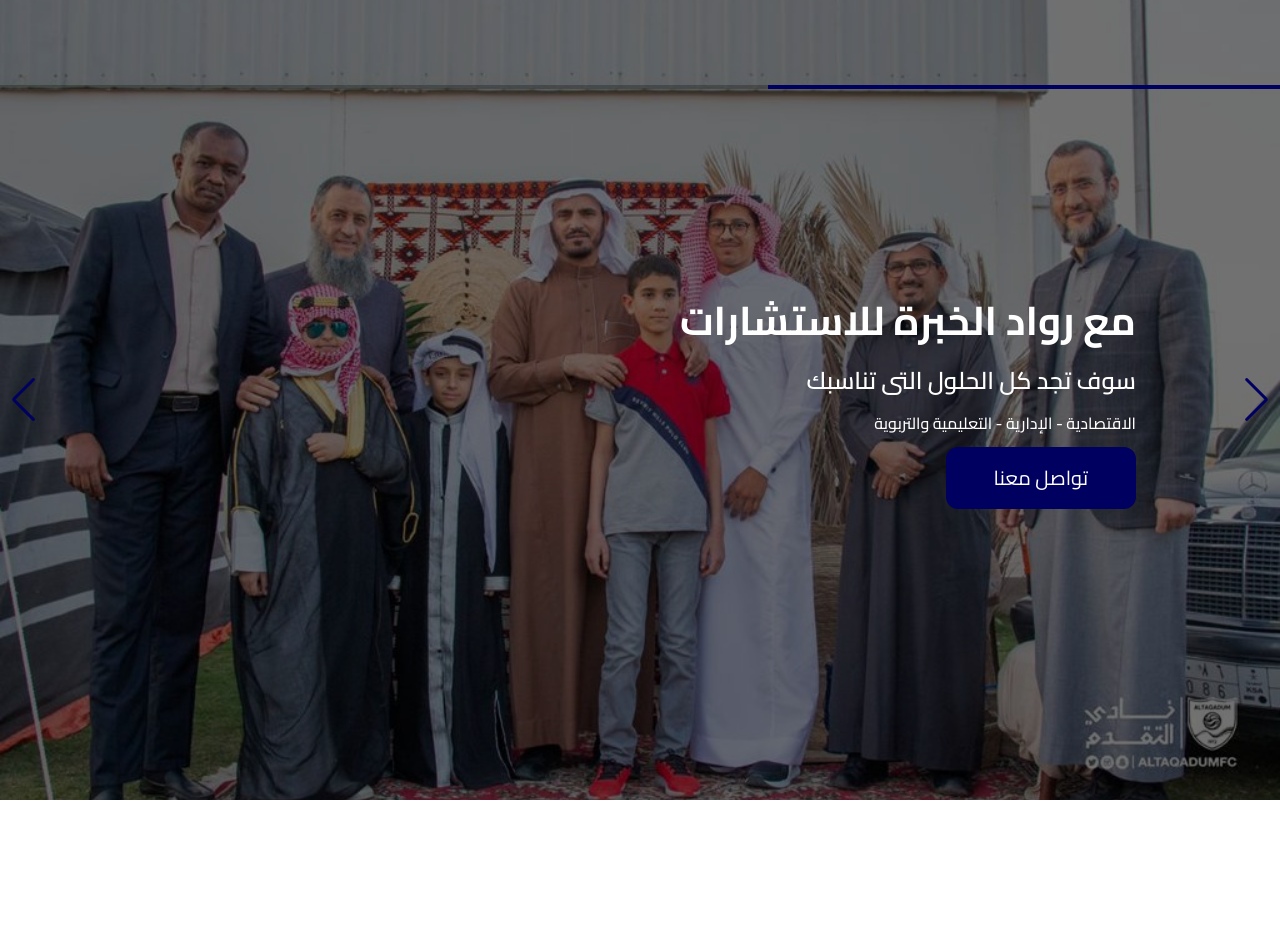
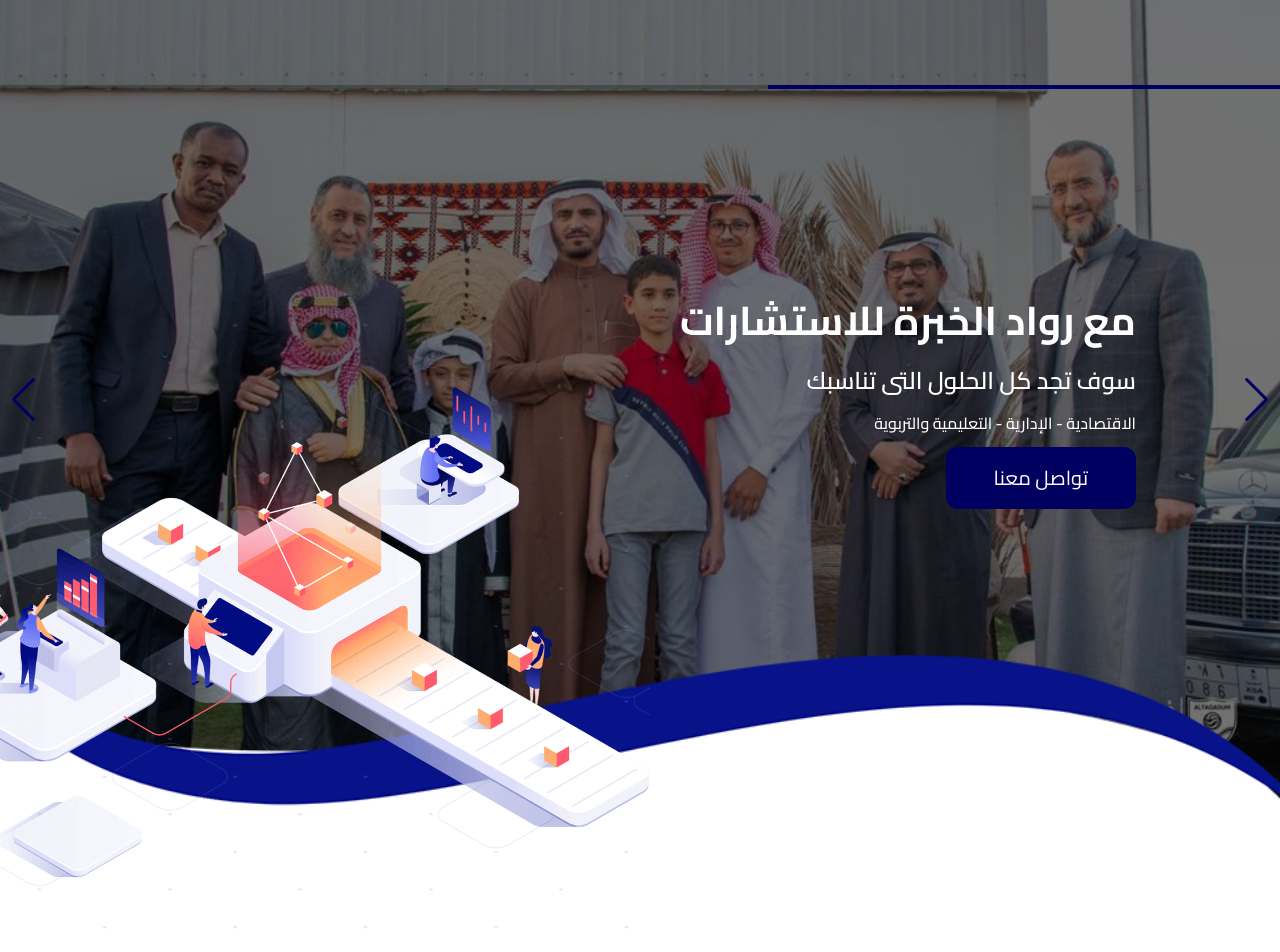
Before and after one commit to Ibrahim-Amr/Qtech-task, a Next.js app: page / in a window 1280 px wide. Shown: the top 952 px of the page. Before the commit the page ends 800 px from the top, so only its background shows below. Built offline with nearby package versions, Linux system fonts and the light colour scheme.

Commit message:
added wave

```diff
--- a/app/components/hero/Slider.tsx
+++ b/app/components/hero/Slider.tsx
@@ -8,6 +8,7 @@ import img3 from '@/public/slider/3.jpeg';
 import img4 from '@/public/slider/4.jpeg';
 import img5 from '@/public/slider/5.jpeg';
 import Button from '../Button';
+import Wave from '../services/Wave';
 
 const slideImages = [{ img: img1 }, { img: img2 }, { img: img3 }, { img: img4 }, { img: img5 }];
 const Slider = () => {
@@ -45,6 +46,7 @@ const Slider = () => {
 					</SwiperSlide>
 				))}
 			</Swiper>
+			<Wave />
 		</section>
 	);
 };
--- /dev/null
+++ b/app/components/services/Serices.tsx
@@ -0,0 +1,8 @@
+import Image from 'next/image';
+import wave from '@/public/200.png';
+
+const Serices = () => {
+	return <section id='services' className='relative h-screen w-full '></section>;
+};
+
+export default Serices;
--- /dev/null
+++ b/app/components/services/Wave.tsx
@@ -0,0 +1,25 @@
+import wave from '@/public/200.png';
+import Image from 'next/image';
+import office from '@/public/Layer1.webp';
+const Wave = () => {
+	return (
+		<div>
+			<Image
+				src={wave}
+				alt='wave'
+				width={0}
+				height={0}
+				className='w-full object-cover object-center h-auto z-50 absolute bottom-0 translate-y-[30%]'
+			/>
+			<Image
+				src={office}
+				alt='wave'
+				width={650}
+				height={0}
+				className='object-cover object-center h-auto z-50 absolute left-0 bottom-0 translate-y-[20%]'
+			/>
+		</div>
+	);
+};
+
+export default Wave;
--- a/app/layout.tsx
+++ b/app/layout.tsx
@@ -18,7 +18,7 @@ export default function RootLayout({ children }: { children: React.ReactNode })
 		<html lang='ar' dir='rtl' className='light antialiased'>
 			<body className={font.className}>
 				<Navbar />
-				<main>{children}</main>
+				<main className='overflow-hidden'>{children}</main>
 			</body>
 		</html>
 	);
--- a/app/page.tsx
+++ b/app/page.tsx
@@ -1,9 +1,11 @@
 import Slider from './components/hero/Slider';
+import Serices from './components/services/Serices';
 
 export default function Home() {
 	return (
 		<>
 			<Slider />
+			<Serices />
 		</>
 	);
 }
```
